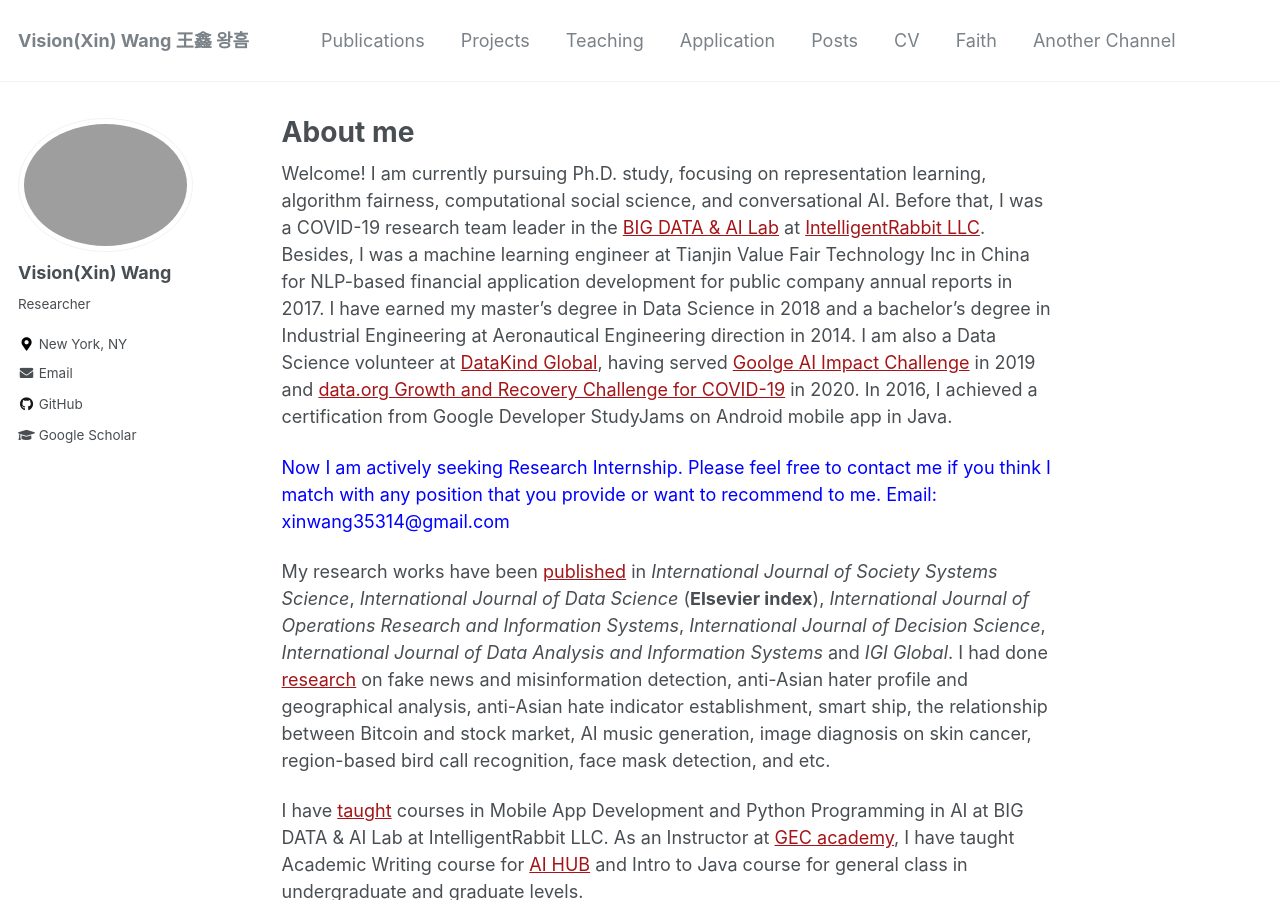
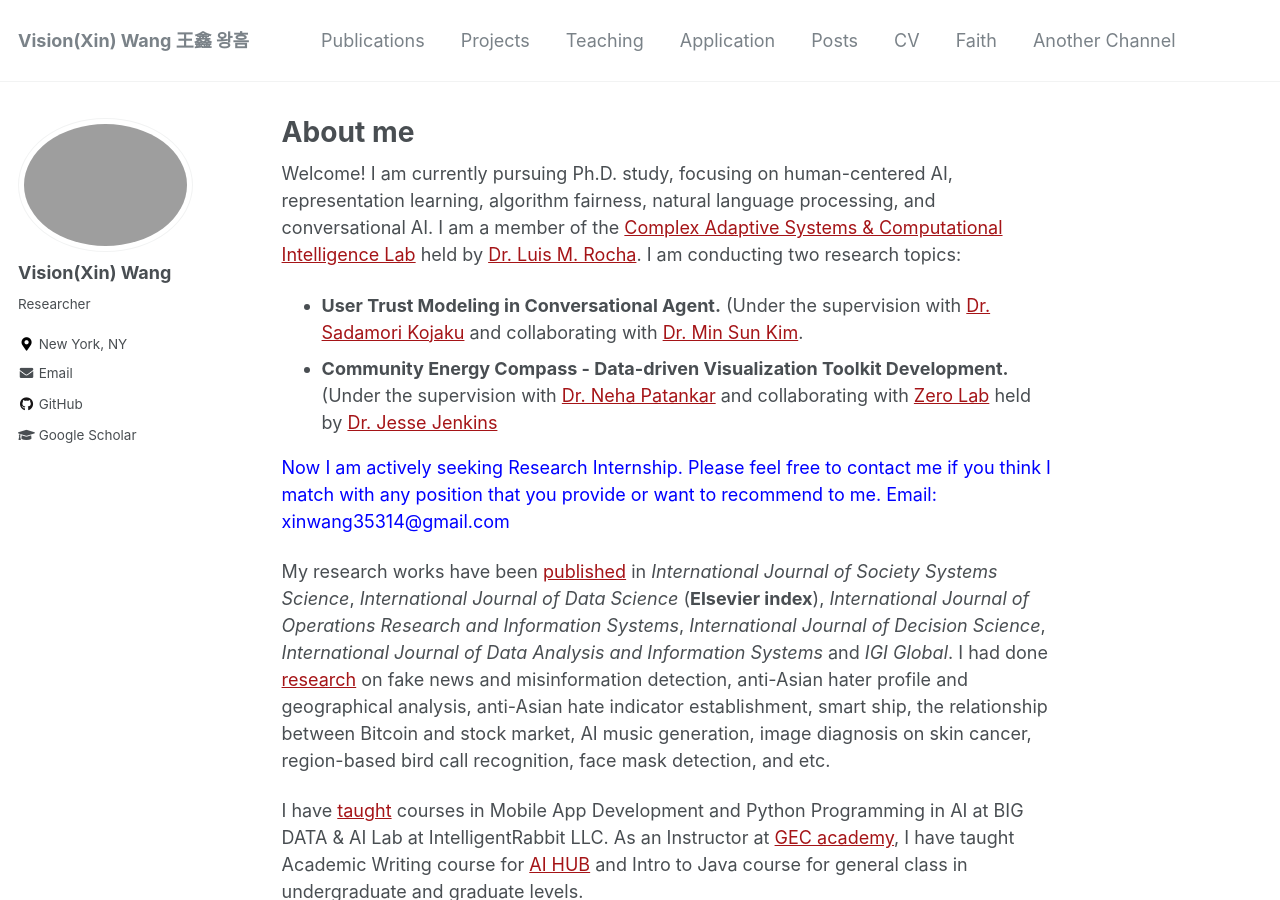
Before and after one commit to xin-wang-kr/xin-wang-kr.github.io, a Jekyll site: the page built from _pages/about.md, in a window 1280 px wide and 900 px high. Built offline with Jekyll 4.4.1, drawn with Linux system fonts in a browser that asks for light colours.

Commit message:
Update about.md

```diff
--- a/_pages/about.md
+++ b/_pages/about.md
@@ -10,8 +10,14 @@ image_sliders:
   - slider1
 ---
 
-Welcome! I am currently pursuing Ph.D. study, focusing on representation learning, algorithm fairness, computational social science, and conversational AI. Before that, I was a COVID-19 research team leader in the [BIG DATA & AI Lab](https://intelrabbit.com/research-projects/) at [IntelligentRabbit LLC](https://intelrabbit.com/services/). Besides, I was a machine learning engineer at Tianjin Value Fair Technology Inc in China for NLP-based financial application development for public company annual reports in 2017. I have earned my master's degree in Data Science in 2018 and a bachelor's degree in Industrial Engineering at Aeronautical Engineering direction in 2014. I am also a Data Science volunteer at [DataKind Global](https://www.datakind.org/), having served [Goolge AI Impact Challenge](https://impactchallenge.withgoogle.com/techforsocialgood) in 2019 and [data.org Growth and Recovery Challenge for COVID-19](https://data.org/initiatives/challenge/) in 2020.
+Welcome! I am currently pursuing Ph.D. study, focusing on human-centered AI, representation learning, algorithm fairness, natural language processing, and conversational AI. I am a member of the [Complex Adaptive Systems & Computational Intelligence Lab](https://casci.binghamton.edu/casci.php) held by [Dr. Luis M. Rocha](https://casci.binghamton.edu/). I am conducting two research topics:
+* __User Trust Modeling in Conversational Agent.__ (Under the supervision with [Dr. Sadamori Kojaku](https://skojaku.github.io/) and collaborating with [Dr. Min Sun Kim](https://sci.manoa.hawaii.edu/min-sun-kim/).
+* __Community Energy Compass - Data-driven Visualization Toolkit Development.__ (Under the supervision with [Dr. Neha Patankar](https://patankarneha.wixsite.com/home) and collaborating with [Zero Lab](https://zero.lab.princeton.edu/) held by [Dr. Jesse Jenkins](https://environmenthalfcentury.princeton.edu/experts/jesse-jenkins)
+
+<!---
+Before that, I was a COVID-19 research team leader in the [BIG DATA & AI Lab](https://intelrabbit.com/research-projects/) at [IntelligentRabbit LLC](https://intelrabbit.com/services/). Besides, I was a machine learning engineer at Tianjin Value Fair Technology Inc in China for NLP-based financial application development for public company annual reports in 2017. I have earned my master's degree in Data Science in 2018 and a bachelor's degree in Industrial Engineering at Aeronautical Engineering direction in 2014. I am also a Data Science volunteer at [DataKind Global](https://www.datakind.org/), having served [Goolge AI Impact Challenge](https://impactchallenge.withgoogle.com/techforsocialgood) in 2019 and [data.org Growth and Recovery Challenge for COVID-19](https://data.org/initiatives/challenge/) in 2020.
 In 2016, I achieved a certification from Google Developer StudyJams on Android mobile app in Java.
+-->
 
 <span style="color:blue">Now I am actively seeking Research Internship. Please feel free to contact me if you think I match with any position that you provide or want to recommend to me. Email: xinwang35314@gmail.com</span>
 
```
